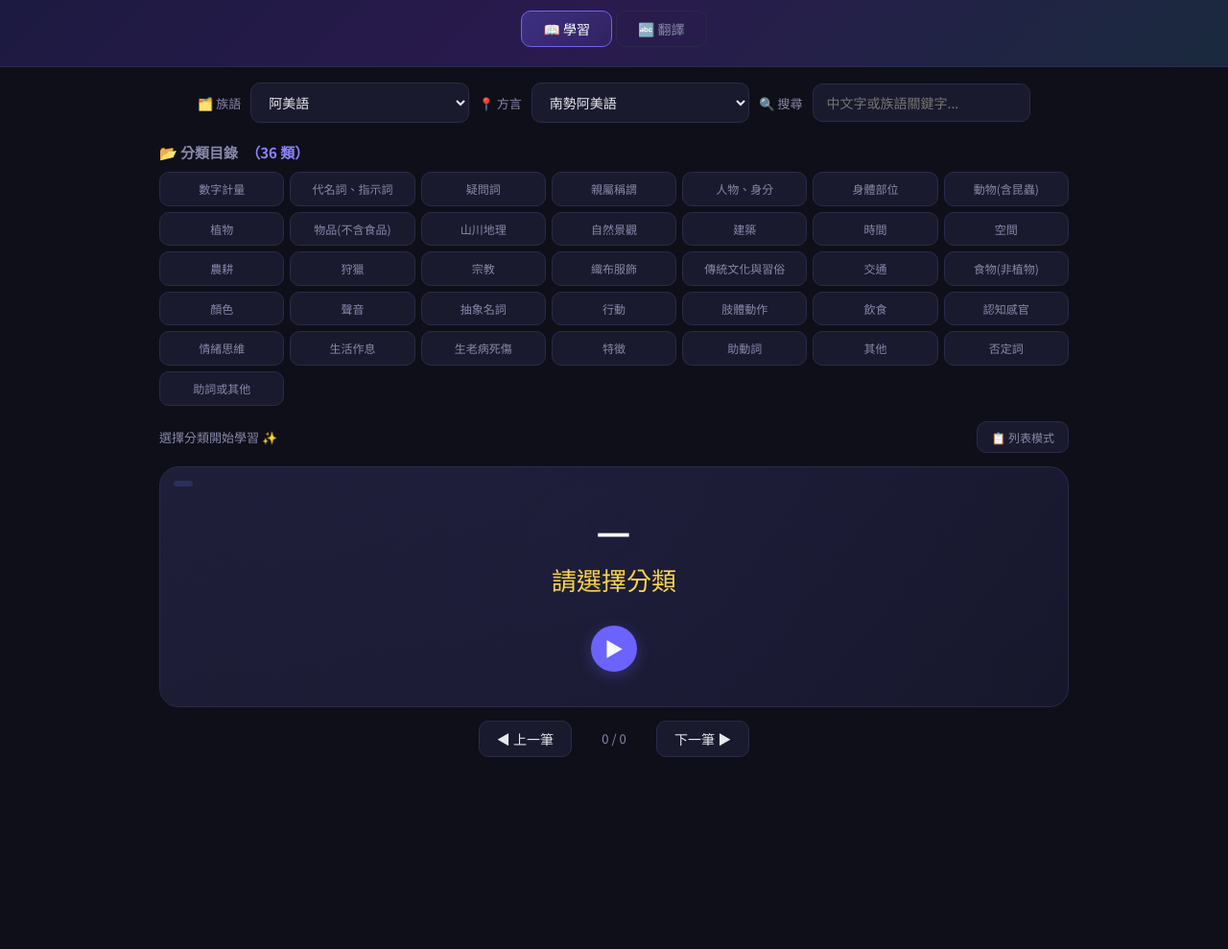
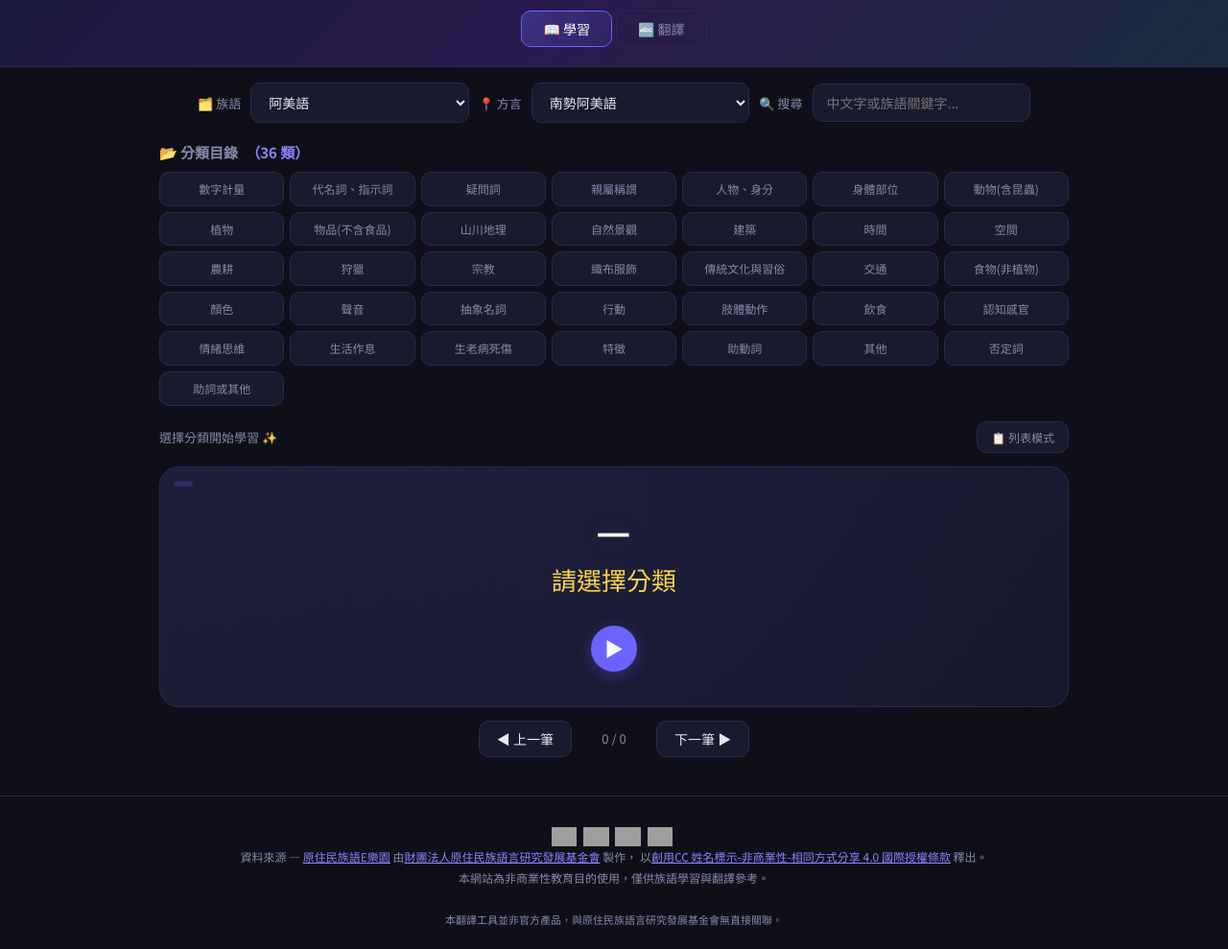
Before and after one commit to seedturtle/klokah-translate, a website: page index.html in a window 1280 px wide. Shown: the part 95-1084 px from the top of the page at 96% size. Before the commit the page ends 914 px from the top, so only its background shows below. Drawn offline with Linux system fonts and the light colour scheme; grey boxes are pictures that could not be loaded.

Commit message:
📝 Add Creative Commons attribution footer (CC BY-NC-SA 4.0)

```diff
--- a/index.html
+++ b/index.html
@@ -999,5 +999,22 @@ function segmentChinese(text, dict) {
 // ============================================================
 init();
 </script>
+
+<!-- Footer / 授權說明 -->
+<footer style="margin-top:40px;border-top:1px solid var(--border);padding:30px 20px 20px;text-align:center;font-size:12px;color:var(--text-dim);line-height:1.8">
+  <img src="https://web.klokah.tw/creativeCommons/images/cc.png" alt="CC" style="height:20px;vertical-align:middle;margin-right:4px">
+  <img src="https://web.klokah.tw/creativeCommons/images/by.png" alt="BY" style="height:20px;vertical-align:middle;margin-right:4px">
+  <img src="https://web.klokah.tw/creativeCommons/images/nc.png" alt="NC" style="height:20px;vertical-align:middle;margin-right:4px">
+  <img src="https://web.klokah.tw/creativeCommons/images/sa.png" alt="SA" style="height:20px;vertical-align:middle;margin-right:4px">
+  <br>
+  資料來源 — <a href="https://web.klokah.tw/" target="_blank" style="color:var(--primary-light)">原住民族語E樂園</a>
+  由<a href="https://www.ilrdf.org.tw/" target="_blank" style="color:var(--primary-light)">財團法人原住民族語言研究發展基金會</a> 製作，
+  以<a href="https://creativecommons.org/licenses/by-nc-sa/4.0/deed.zh_TW" target="_blank" style="color:var(--primary-light)">創用CC 姓名標示-非商業性-相同方式分享 4.0 國際授權條款</a> 釋出。
+  <br>
+  本網站為非商業性教育目的使用，僅供族語學習與翻譯參考。
+  <br><br>
+  <span style="font-size:11px">本翻譯工具並非官方產品，與原住民族語言研究發展基金會無直接關聯。</span>
+</footer>
+
 </body>
 </html>
```
